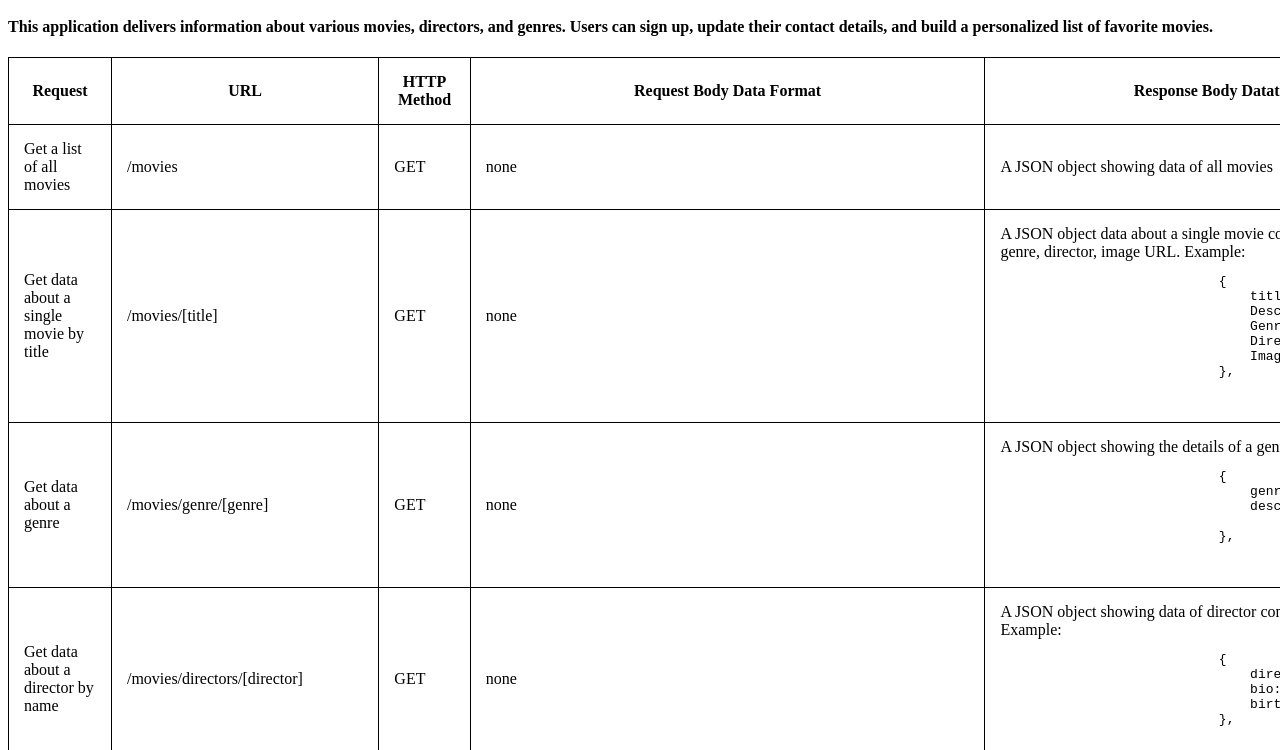
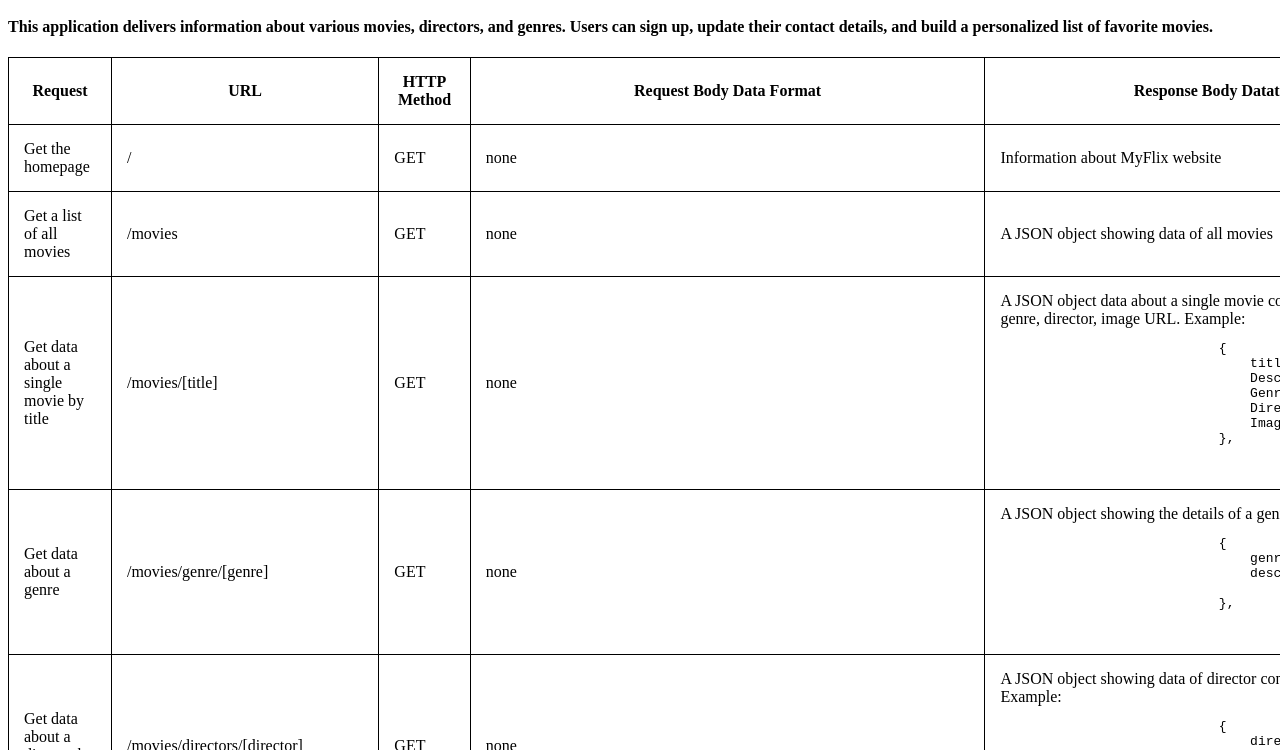
Before and after one commit to KamilaKnits/MyFlix, a website: page public/documentation.html in a window 1280 px wide. Shown: the part 50-800 px from the top of the page. Drawn offline with Linux system fonts and the light colour scheme.

Commit message:
added home page info

```diff
--- a/public/documentation.html
+++ b/public/documentation.html
@@ -41,6 +41,13 @@
                     </tr>
                 </thead>
                 <tbody>
+                    <tr>
+                        <td>Get the homepage </td>
+                        <td>/</td>
+                        <td>GET</td>
+                        <td>none</td>
+                        <td>Information about MyFlix website</td>
+                    </tr>
                     <tr>
                         <td>Get a list of all movies</td>
                         <td>/movies</td>
```
